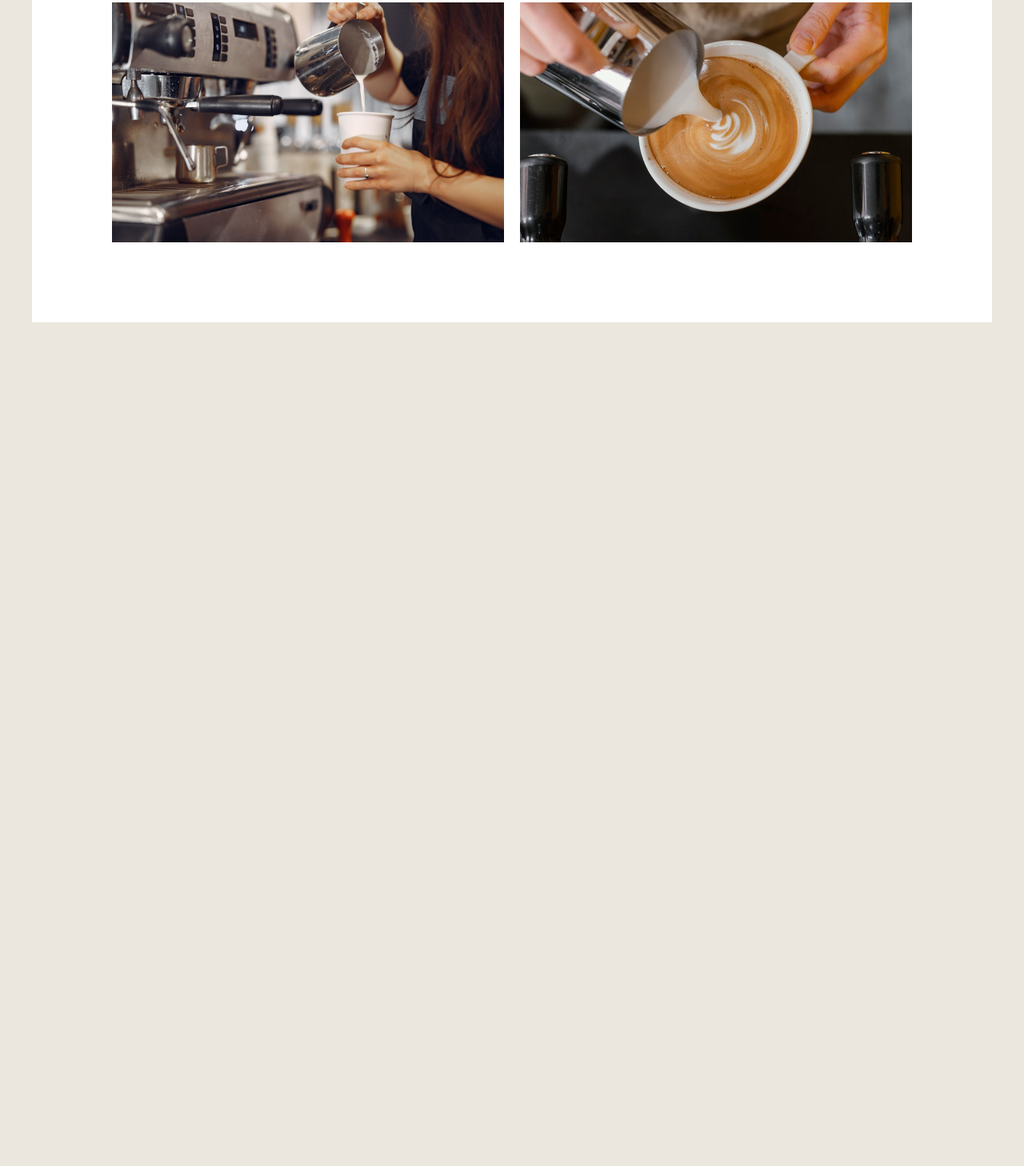
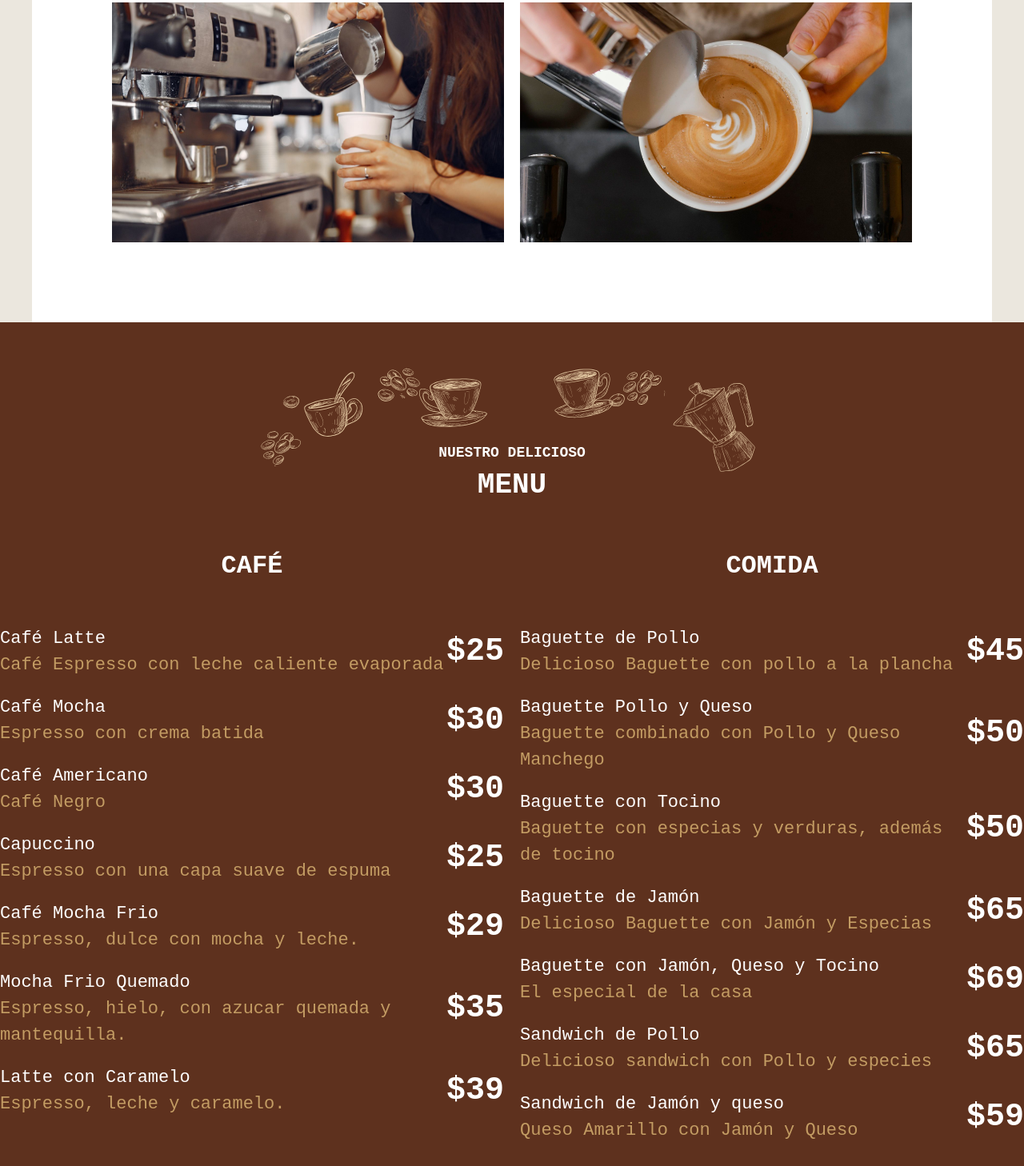
Before and after one commit to FrancisoRocha/cafeteria, a website: page index.html in a window 1280 px wide. Shown: the part 2862-4320 px from the top of the page at 80% size. Before the commit the page ends 3265 px from the top, so only its background shows below. Drawn offline with Linux system fonts and the light colour scheme; a web font is replaced by a local one.

Commit message:
seccion menu

```diff
--- a/index.html
+++ b/index.html
@@ -7,7 +7,9 @@
     <title>Cafetería</title>
     <link rel="preconnect" href="https://fonts.googleapis.com">
     <link rel="preconnect" href="https://fonts.gstatic.com" crossorigin>
-    <link href="https://fonts.googleapis.com/css2?family=Bona+Nova:ital,wght@0,400;0,700;1,400&family=Raleway:ital,wght@0,100..900;1,100..900&family=Roboto+Slab:wght@100..900&display=swap" rel="stylesheet">
+    <link
+        href="https://fonts.googleapis.com/css2?family=Bona+Nova:ital,wght@0,400;0,700;1,400&family=Raleway:ital,wght@0,100..900;1,100..900&family=Roboto+Slab:wght@100..900&display=swap"
+        rel="stylesheet">
     <link rel="stylesheet" href="./build/css/app.css">
 </head>
 
@@ -36,13 +38,14 @@
 
     <main class="contenedor contenido-principal text__center">
         <section class="conoce">
-            <h2><span>Conoce mas</span>  Sobre Nosotros</h2>
+            <h2><span>Conoce mas</span> Sobre Nosotros</h2>
             <p>
                 Lorem ipsum dolor sit amet consectetur, adipisicing elit.
                 Ipsum, iure nam earum ratione in placeat perspiciatis tempore quibusdam molestias a.
                 Enim ut consequuntur minima quod tenetur asperiores. Reprehenderit, facilis in!
                 Lorem ipsum, dolor sit amet consectetur adipisicing elit.
-                Quas nobis minima eaque accusantium unde et rem in! Iusto, asperiores nobis enim esse doloremque rerum non dicta.
+                Quas nobis minima eaque accusantium unde et rem in! Iusto, asperiores nobis enim esse doloremque rerum
+                non dicta.
                 Expedita cupiditate quidem magnam.
             </p>
         </section>
@@ -111,6 +114,79 @@
         </section>
 
     </main>
+
+    <section class="nuestro-menu">
+        <h2 class="heading-blanco"><span>Nuestro Delicioso</span>Menu</h2>
+
+        <div class="contenido grid-menu">
+            <section class="menu cafe">
+                <h3>Café</h3>
+                <ul>
+                    <li>
+                        <p>Café Latte <span>Café Espresso con leche caliente evaporada</span> </p>
+                        <p class="precio">$25</p>
+                    </li>
+                    <li>
+                        <p>Café Mocha <span>Espresso con crema batida</span> </p>
+                        <p class="precio">$30</p>
+                    </li>
+                    <li>
+                        <p>Café Americano <span>Café Negro</span> </p>
+                        <p class="precio">$30</p>
+                    </li>
+                    <li>
+                        <p>Capuccino<span>Espresso con una capa suave de espuma</span> </p>
+                        <p class="precio">$25</p>
+                    </li>
+                    <li>
+                        <p>Café Mocha Frio<span>Espresso, dulce con mocha y leche.</span> </p>
+                        <p class="precio">$29</p>
+                    </li>
+                    <li>
+                        <p>Mocha Frio Quemado<span>Espresso, hielo, con azucar quemada y mantequilla.</span> </p>
+                        <p class="precio">$35</p>
+                    </li>
+                    <li>
+                        <p>Latte con Caramelo<span>Espresso, leche y caramelo.</span> </p>
+                        <p class="precio">$39</p>
+                    </li>
+                </ul>
+            </section>
+            <section class="menu comida">
+                <h3>Comida</h3>
+                <ul>
+                    <li>
+                        <p>Baguette de Pollo <span>Delicioso Baguette con pollo a la plancha</span> </p>
+                        <p class="precio">$45</p>
+                    </li>
+                    <li>
+                        <p>Baguette Pollo y Queso <span>Baguette combinado con Pollo y Queso Manchego</span> </p>
+                        <p class="precio">$50</p>
+                    </li>
+                    <li>
+                        <p>Baguette con Tocino<span>Baguette con especias y verduras, además de tocino</span> </p>
+                        <p class="precio">$50</p>
+                    </li>
+                    <li>
+                        <p>Baguette de Jamón<span>Delicioso Baguette con Jamón y Especias</span> </p>
+                        <p class="precio">$65</p>
+                    </li>
+                    <li>
+                        <p>Baguette con Jamón, Queso y Tocino<span>El especial de la casa</span> </p>
+                        <p class="precio">$69</p>
+                    </li>
+                    <li>
+                        <p>Sandwich de Pollo<span>Delicioso sandwich con Pollo y especies</span> </p>
+                        <p class="precio">$65</p>
+                    </li>
+                    <li>
+                        <p>Sandwich de Jamón y queso<span>Queso Amarillo con Jamón y Queso</span> </p>
+                        <p class="precio">$59</p>
+                    </li>
+                </ul>
+            </section>
+        </div>
+    </section>
 </body>
 
 </html>
--- a/src/scss/base/_tipografia.scss
+++ b/src/scss/base/_tipografia.scss
@@ -35,6 +35,18 @@ h2 {
     }
 }
 
+.heading-blanco{
+    @extend h2;
+    color: v.$blanco;
+
+    span{
+        color: v.$blanco;
+    }
+    &::after{
+        display: none;
+    }
+}
+
 h3 {
     font-size: 3.2rem;
 }
--- a/src/scss/inicio/_index.scss
+++ b/src/scss/inicio/_index.scss
@@ -1,3 +1,4 @@
 @forward 'contenido';
 @forward 'iconos';
 @forward 'galeria';
+@forward 'menu';
--- /dev/null
+++ b/src/scss/inicio/_menu.scss
@@ -0,0 +1,54 @@
+@use 'base/variables' as v;
+@use 'base/mixins' as m;
+
+.nuestro-menu{
+    background-image:   url(../img/menu_arriba.svg),
+                        url(../img/menu_abajo.svg),
+                        linear-gradient(to top, v.$principal, v.$principal);
+    background-repeat: no-repeat;
+    background-position: center 5rem, center 95%, 100%;
+    padding: 15rem 5rem 20rem 5rem;
+    background-size: 200%;
+
+    @include m.tablet {
+        padding: 15rem 0 20rem 0;
+        background-size: 100%;
+    }
+
+    @include m.desktop {
+        background-size: 50%, 50%, 100%;
+    }
+}
+
+.grid-menu{
+
+    @include m.tablet {
+        @include m.grid(2, 2rem)
+    }
+}
+
+.menu{
+    h3{
+        color: v.$blanco;
+    }
+
+    li{
+        display: flex;
+        justify-content: space-between;
+        align-items: center;
+        p{
+            color: v.$blanco;
+            font-size: 2.2rem ;
+            line-height: 1.5;
+            margin: 0 0 2rem 0;
+            span{
+                display: block;
+                color: v.$secundario;
+            }
+        }
+        .precio{
+            font-size: 4rem;
+            font-weight: 700;
+        }
+    }
+}
```
Also changed, not shown: build/css/app.css, 2 other files.
